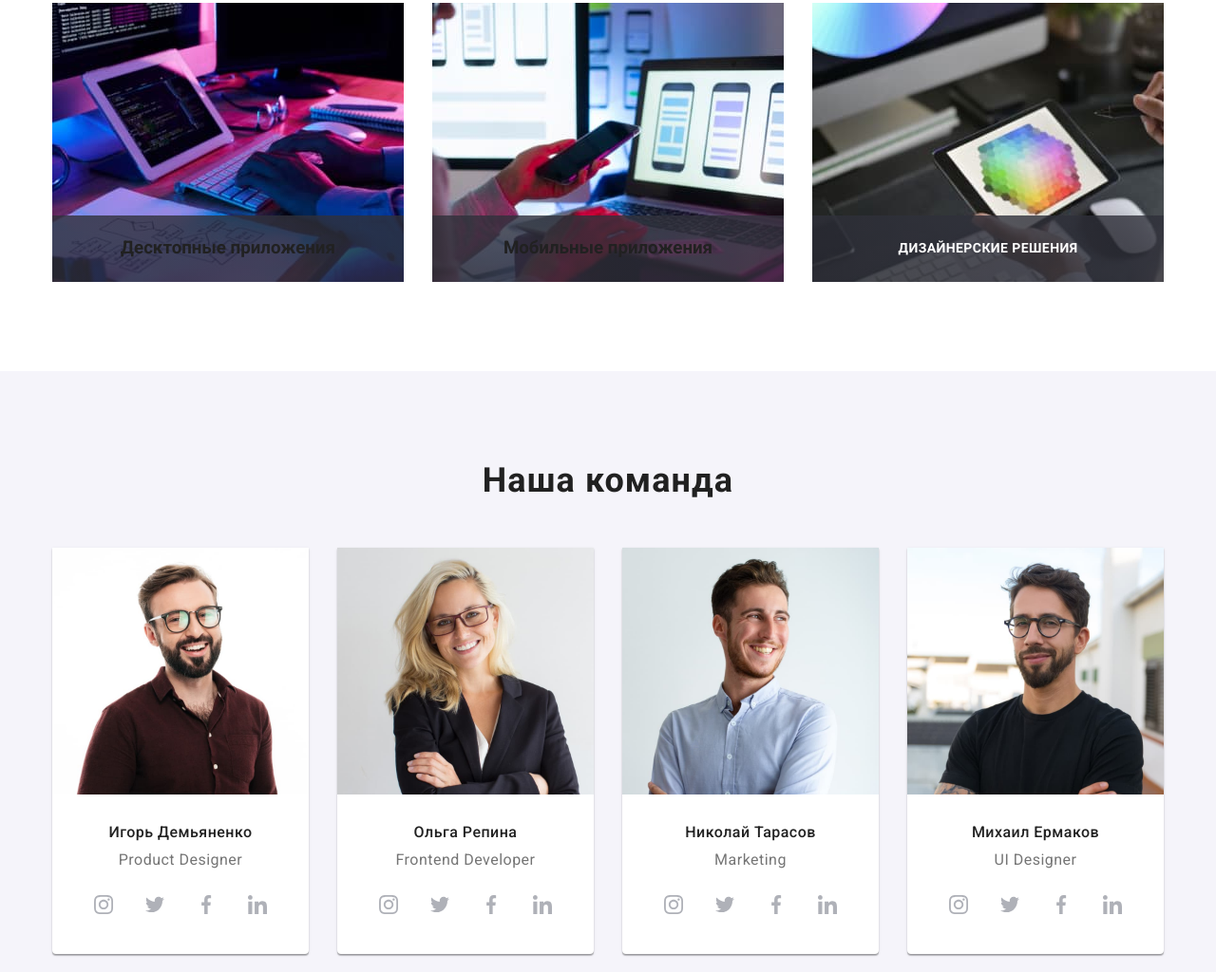
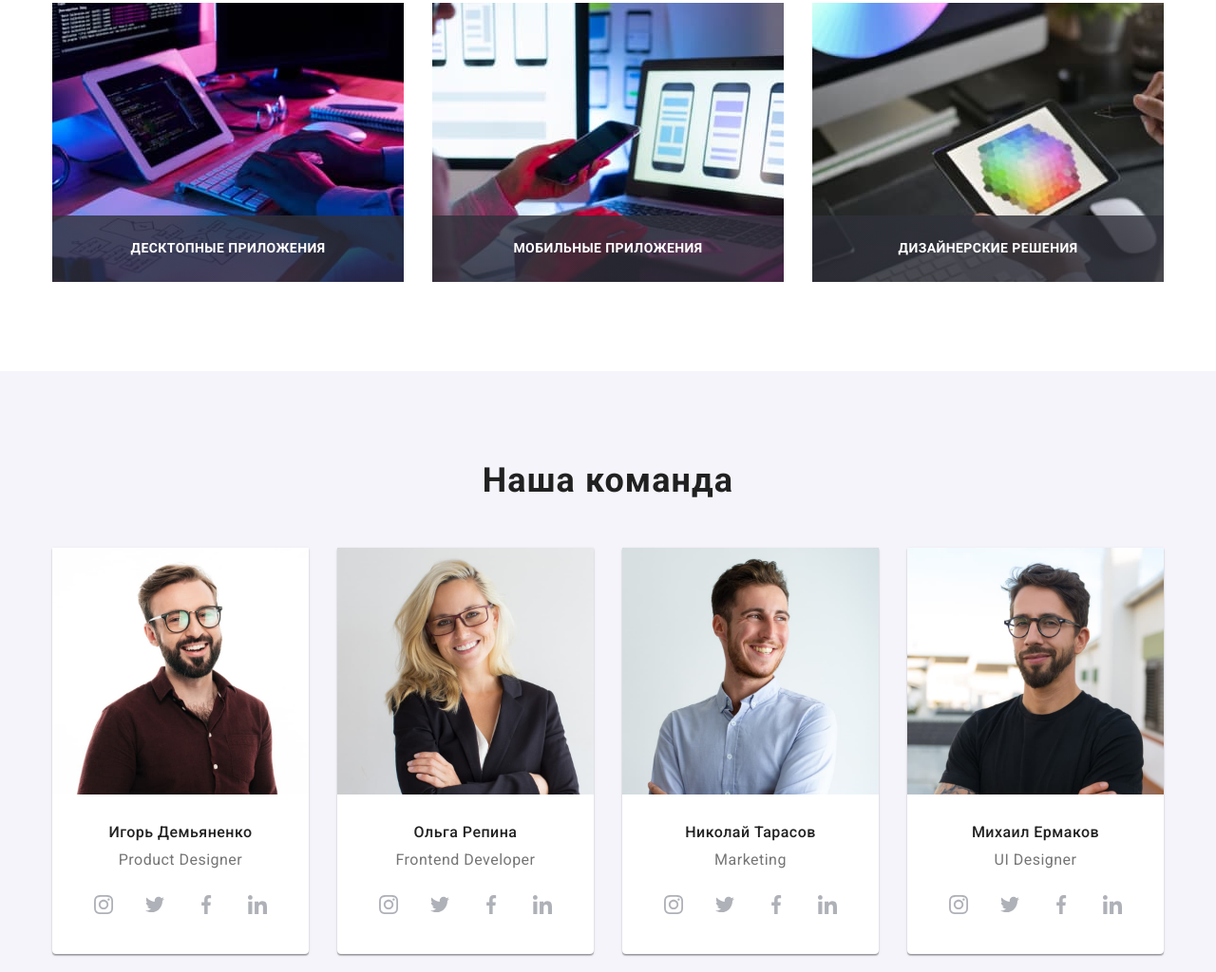
Before and after one commit to Mikhail-Radchenko/goit-markup-hw-05, a plain HTML site: page index.html in a window 1280 px wide. Shown: the part 1205-2229 px from the top of the page at 95% size. Drawn offline with nearby package versions, Linux system fonts and the light colour scheme.

Commit message:
goit-markup-hw-05_version_2
Виправлені помилки відображення модального вікна та карток розділу "Чим займаємося"

```diff
--- a/css/modal-05.css
+++ b/css/modal-05.css
@@ -5,11 +5,13 @@
   width: 100%;
   height: 100%;
   background-color: rgba(0, 0, 0, 0.2);
+  z-index:1;
 }
 
 .backdrop.is-hidden {
   opacity: 0;
   pointer-events: none;
+
 }
 
 .modal {
--- a/index.html
+++ b/index.html
@@ -162,7 +162,7 @@
                 height="294"
               />
               <div class="product-actions">
-                <h3>Десктопные приложения</h3>
+                <h3 class="product-item">Десктопные приложения</h3>
               </div>
             </li>
             <li class="work-item">
@@ -174,7 +174,7 @@
                 height="294"
               />
               <div class="product-actions">
-                <h3>Мобильные приложения</h3>
+                <h3 class="product-item">Мобильные приложения</h3>
               </div>
             </li>
             <li class="work-item">
```
